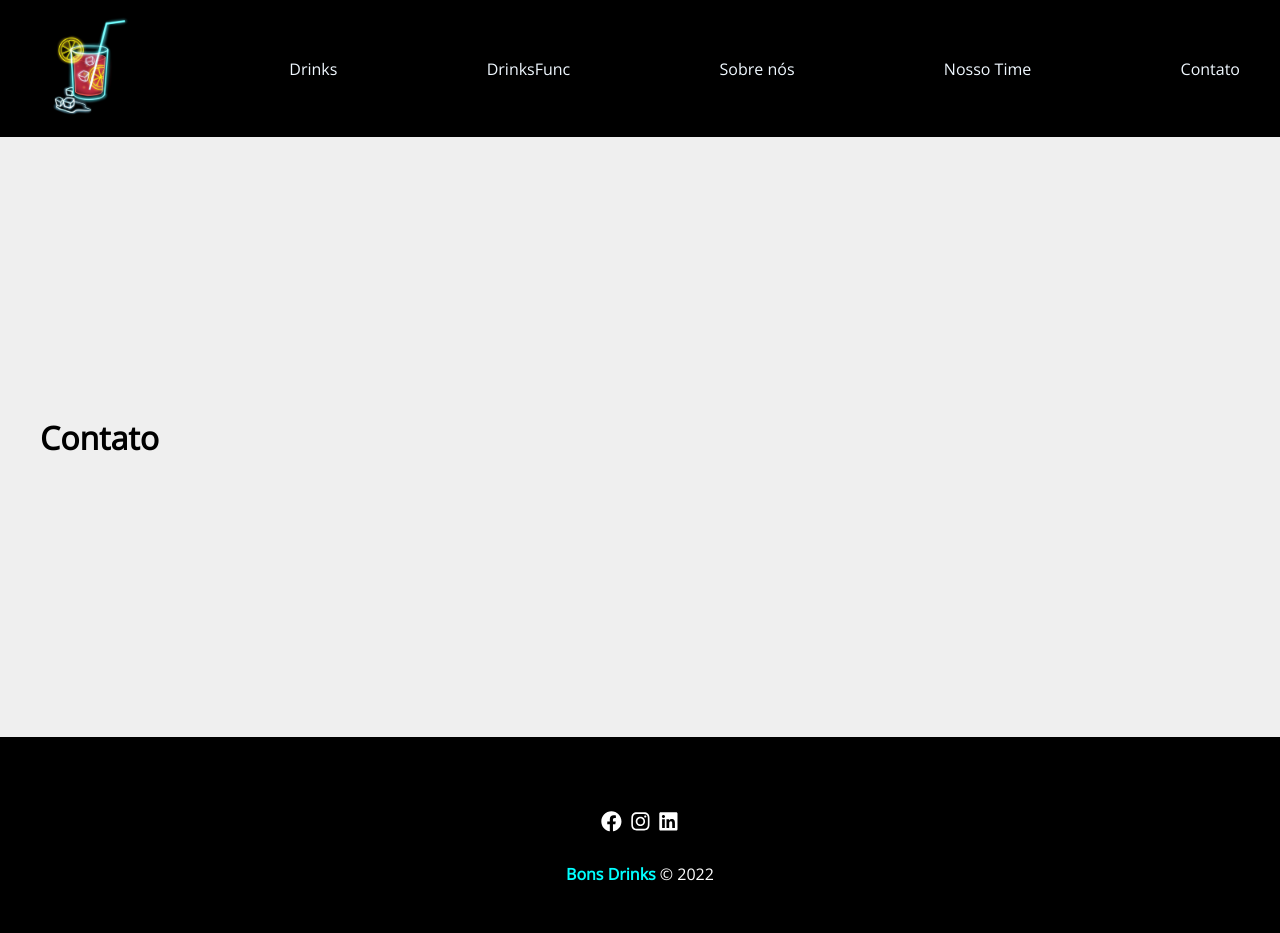
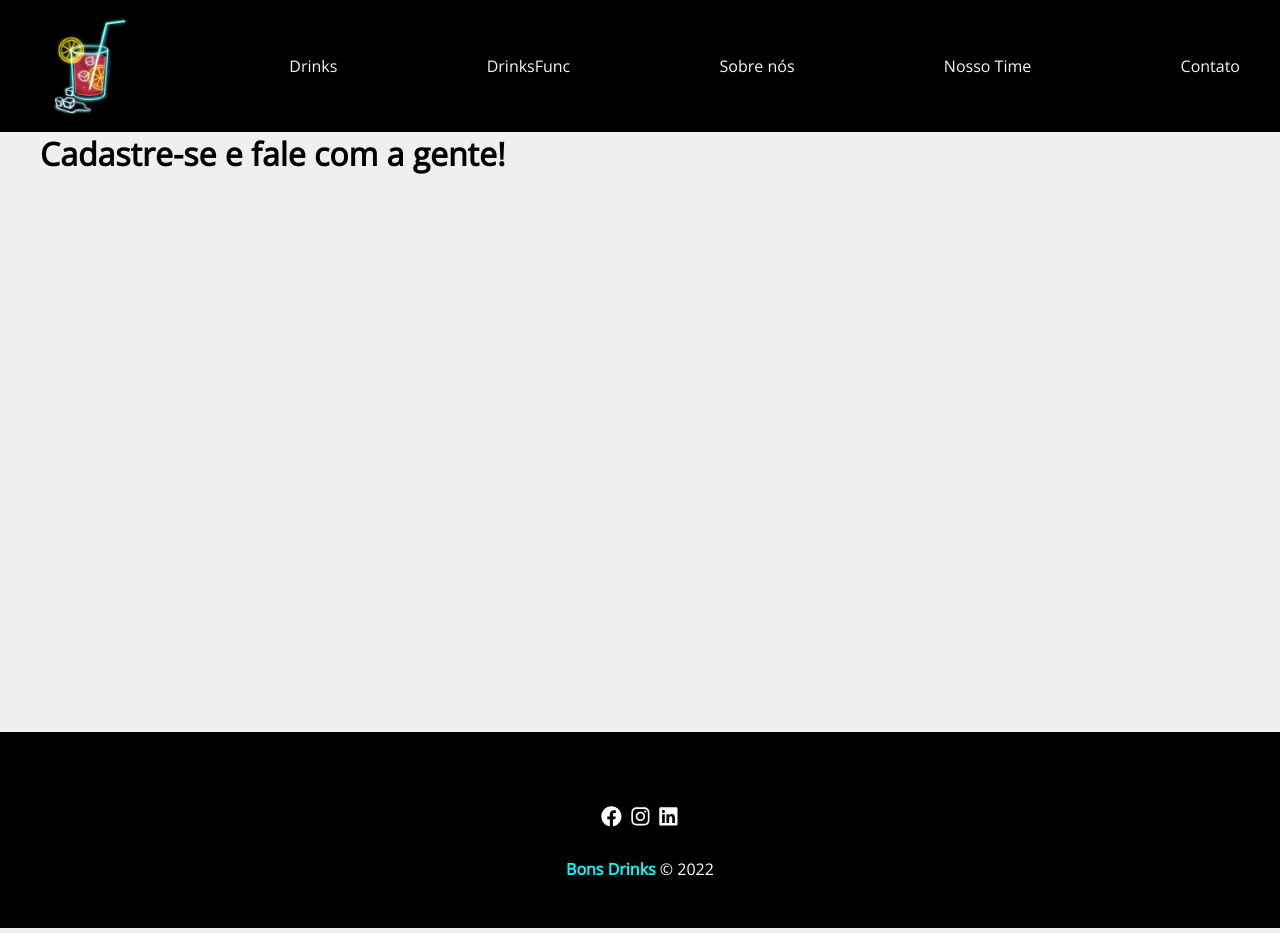
Before and after one commit to CibeleMartins/bonsDrinks, a React (Create React App) app: page /contato in a window 1280 px wide. Built offline with nearby package versions, Linux system fonts and the light colour scheme.

Commit message:
change items navbar and container

```diff
--- a/src/App.js
+++ b/src/App.js
@@ -1,7 +1,7 @@
 import React from "react";
 
 
-import { BrowserRouter, Switch, Route, Link } from "react-router-dom";
+import { BrowserRouter, Switch, Route} from "react-router-dom";
 import Drinks from './components/pages/Drinks';
 import DrinksFunc from './components/pages/DrinksFunc';
 import Sobre from './components/pages/Sobre';
--- a/src/components/pages/Contato.js
+++ b/src/components/pages/Contato.js
@@ -1,8 +1,19 @@
 import React from "react";
+
+import styles from './Contato.module.css';
 
 function Contato () {
 
-  return <h1>Contato</h1>
+  return (
+
+    <div>
+
+      <h1>Cadastre-se e fale com a gente!</h1>
+
+
+    </div>
+
+  )
 
 }
 
--- a/src/components/pages/layout/Container.module.css
+++ b/src/components/pages/layout/Container.module.css
@@ -4,7 +4,6 @@
   width: 1200px;
   /* uma largura fixa pro conteúdo central */
   display: flex;
-  align-items: center;
   justify-content: space-between;
   margin: 0 auto;
   flex-wrap: wrap;
--- a/src/components/pages/layout/Navbar.module.css
+++ b/src/components/pages/layout/Navbar.module.css
@@ -7,4 +7,6 @@
 a {
   color: aliceblue;
   text-decoration: none;
+  align-items: center;
+  display: flex;
 }
```
Also changed, not shown: src/components/pages/Contato.module.css (added).
